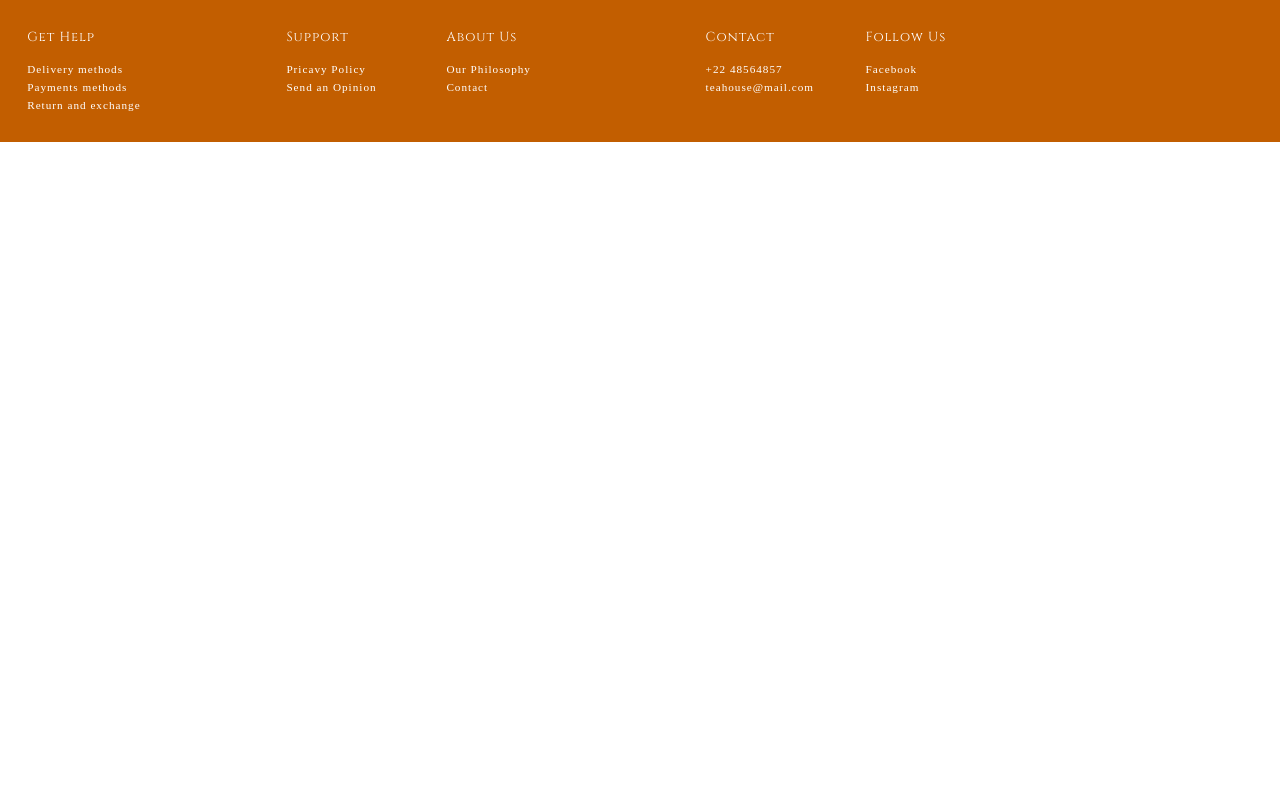
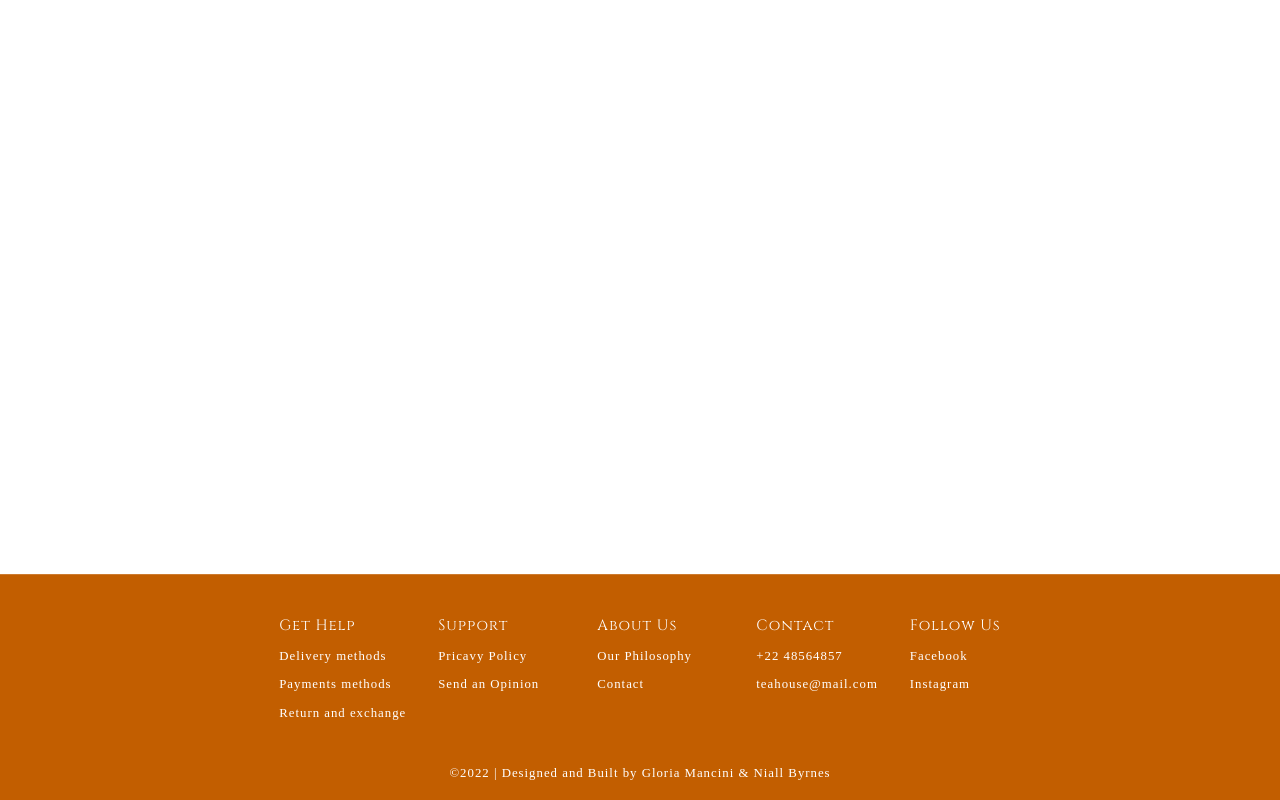
Before and after one commit to GlodallaLuna/the-house-of-tea, a Vue app: page / in a window 1280 px wide. Built offline with nearby package versions, Linux system fonts and the light colour scheme; a web font is replaced by a local one.

Commit message:
add footer

```diff
--- a/src/components/Footer.vue
+++ b/src/components/Footer.vue
@@ -3,7 +3,8 @@
 
 <template>
     <footer>
-        <div class="footer__row">
+
+        <div class="footer__container">
             <div class="footer__list">
                 <h3>Get Help</h3>
                 <ul>
@@ -12,7 +13,6 @@
                     <li>Return and exchange</li>
                 </ul>
             </div>
-
             <div class="footer__list">
                 <h3>Support</h3>
                 <ul>
@@ -20,9 +20,8 @@
                     <li>Send an Opinion</li>
                 </ul>
             </div>
-        </div>
 
-        <div class="footer__row">
+
             <div class="footer__list">
                 <h3>About Us</h3>
                 <ul>
@@ -30,7 +29,6 @@
                     <li>Contact</li>
                 </ul>
             </div>
-
             <div class="footer__list">
                 <h3>Contact</h3>
                 <ul>
@@ -38,8 +36,8 @@
                     <li>teahouse@mail.com</li>
                 </ul>
             </div>
-        </div>
-        <div class="footer__row">
+
+
             <div class="footer__list">
                 <h3>Follow Us</h3>
                 <ul>
@@ -48,6 +46,8 @@
                 </ul>
             </div>
         </div>
+        <p class="footer__paragraph">&copy2022 | Designed and Built by Gloria Mancini & Niall Byrnes</p>
+
     </footer>
 </template>
 
@@ -56,36 +56,58 @@
     footer {
         background-color: var(--clr-cinnamon);
         color: var(--clr-primary-white);
-        padding: .7rem;
-        font-size: .7rem;
+        width: 100%;
+        display: grid;
+        padding: 2.5rem 1rem 1rem 1rem;
+        font-size: .8rem;
+        position: sticky;
+        top: 100%;
     }
 
-    .footer__row {
-        display: flex;
-        width: 100%;
-        justify-content: space-between;
-    }
-
-    .footer__list {
-        width: 160px;
-        padding: 1rem;
+    .footer__container {
+        display: grid;
+        grid-template-columns: repeat(2, 1fr);
+        gap: 2.5em;
+        margin: 0 auto;
 
     }
 
+
     .footer__list>ul {
-        padding: 0;
-        margin-top: .8rem;
+        padding-left: 0;
+
+    }
+
+    .footer__list>ul>li {
+        padding-top: .5rem;
+    }
+
+    .footer__paragraph {
+        font-size: .8rem;
+        margin-top: 2.5rem;
+        text-align: center;
     }
 
 
-    @media screen and (min-width: 700px) {
-        footer {
-            display: flex;
-            width: 100%;
+    @media screen and (min-width: 750px) {
+        .footer {
+            padding: 1.5rem 1rem;
+        }
 
+        .footer__container {
+        grid-auto-flow: column;
+       }
+    }
+
+
+    @media screen and (min-width: 540px) {
+       .footer__container {
+        grid-template-columns: repeat(3, 1fr);
        }
 
     }
 
 
+
+
 </style>
```
Also changed, not shown: src/vues/HomeView.vue (added). Lines whose indentation alone changed are shown as unchanged.
